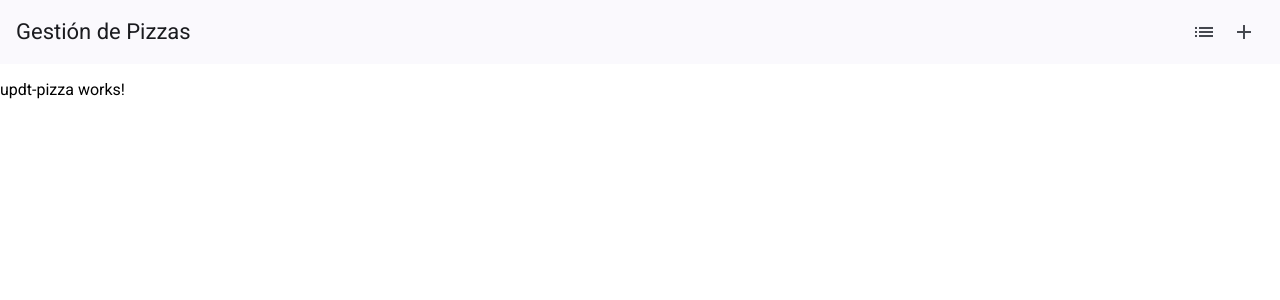
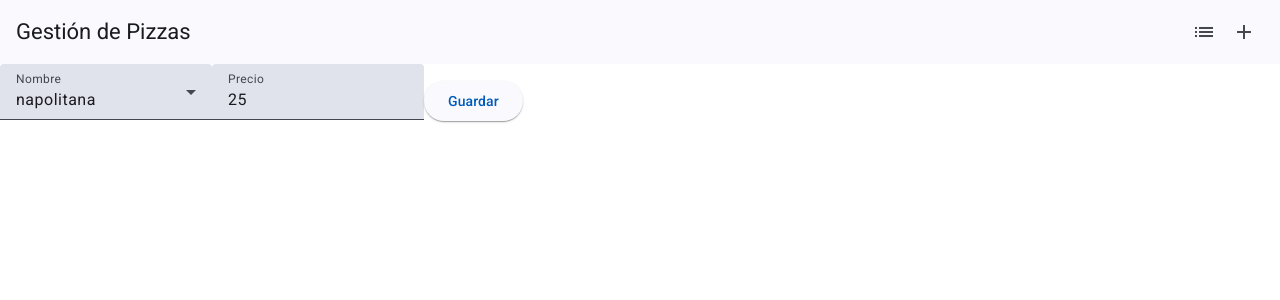
Before and after one commit to edeolazabal-upc/pizza-app, an Angular app: page /edit-pizza/1 in a window 1280 px wide. Shown: the top 300 px of the page. Built offline with nearby package versions, Linux system fonts and the light colour scheme; data requests are answered from the project's data file.

Commit message:
ultimos cambios

```diff
--- a/server/db.json
+++ b/server/db.json
@@ -1,6 +1,19 @@
 {
-    "pizzas": [
-        {"id": 1, "nombre": "napolitana", "precio": 25},
-        {"id": 3, "nombre": "margarita", "precio": 22.5}
-    ]
+  "pizzas": [
+    {
+      "id": "1",
+      "nombre": "napolitana",
+      "precio": 25
+    },
+    {
+      "nombre": "margarita",
+      "precio": 23,
+      "id": "2"
+    },
+    {
+      "id": "637c",
+      "nombre": "peruana",
+      "precio": 20
+    }
+  ]
 }
--- a/src/app/component/list-pizza/list-pizza.component.html
+++ b/src/app/component/list-pizza/list-pizza.component.html
@@ -6,7 +6,7 @@
 
     <ng-container matColumnDef="nombre">
       <th mat-header-cell *matHeaderCellDef> Nombre </th>
-      <td mat-cell *matCellDef="let element"> {{element.normbre}} </td>
+      <td mat-cell *matCellDef="let element"> {{element.nombre}} </td>
     </ng-container>
 
     <ng-container matColumnDef="precio">
--- a/src/app/component/updt-pizza/updt-pizza.component.html
+++ b/src/app/component/updt-pizza/updt-pizza.component.html
@@ -1 +1,15 @@
-<p>updt-pizza works!</p>
+<form [formGroup]="pizzaForm" (ngSubmit)="onSubmit()">
+    <mat-form-field>
+      <mat-label>Nombre</mat-label>
+      <mat-select formControlName="nombre">
+        <mat-option *ngFor="let nombre of nombres" [value]="nombre">{{nombre}}</mat-option>
+      </mat-select>
+    </mat-form-field>
+
+    <mat-form-field>
+      <mat-label>Precio</mat-label>
+      <input matInput type="number" formControlName="precio">
+    </mat-form-field>
+
+    <button mat-raised-button color="primary" type="submit">Guardar</button>
+  </form>
--- a/src/app/component/updt-pizza/updt-pizza.component.ts
+++ b/src/app/component/updt-pizza/updt-pizza.component.ts
@@ -1,12 +1,64 @@
-import { Component } from '@angular/core';
+import { CommonModule } from '@angular/common';
+import { Component, OnInit } from '@angular/core';
+import { FormBuilder, FormGroup, ReactiveFormsModule } from '@angular/forms';
+import { MatButtonModule } from '@angular/material/button';
+import { MatFormFieldModule } from '@angular/material/form-field';
+import { MatInputModule } from '@angular/material/input';
+import { MatSelectModule } from '@angular/material/select';
+import { PizzaService } from '../../service/pizza.service';
+import { ActivatedRoute, Router } from '@angular/router';
 
 @Component({
   selector: 'app-updt-pizza',
   standalone: true,
-  imports: [],
+  imports: [
+    CommonModule,
+    ReactiveFormsModule,
+    MatFormFieldModule,
+    MatSelectModule,
+    MatInputModule,
+    MatButtonModule,
+  ],
   templateUrl: './updt-pizza.component.html',
   styleUrl: './updt-pizza.component.css'
 })
-export class UpdtPizzaComponent {
+export class UpdtPizzaComponent implements OnInit {
+  pizzaForm: FormGroup
+  id: number | null = null
+  nombres = ['napolitana', 'margarita', 'peruana']
+
+  constructor (
+    private fb: FormBuilder,
+    private pizzaService: PizzaService,
+    private route: ActivatedRoute,
+    private router: Router
+  ) {
+    this.pizzaForm = this.fb.group({
+      nombre: [''],
+      precio: ['']
+    })
+  }
+  ngOnInit(): void {
+    this.id = +this.route.snapshot.paramMap.get('id')!
+    if (this.id) {
+      this.pizzaService.getPizza(this.id).subscribe(pizza => {
+        this.pizzaForm.patchValue(pizza)
+      })
+    }
+  }
+  onSubmit(): void {
+    if (this.pizzaForm.valid) {
+      if (this.id) {
+        this.pizzaService.updatePizza(this.id, this.pizzaForm.value).subscribe(() => {
+          this.router.navigate(['/list-pizzas'])
+        })
+      } else {
+        this.pizzaService.addPizza(this.pizzaForm.value).subscribe(() => {
+          this.router.navigate(['/list-pizzas'])
+        })
+      }
+
+    }
+  }
 
 }
--- a/src/app/service/pizza.service.ts
+++ b/src/app/service/pizza.service.ts
@@ -21,9 +21,9 @@ export class PizzaService {
     return this.http.post<Pizza>(this.apiURL, pizza)
   }
   updatePizza(id: number, pizza: Pizza): Observable<Pizza> {
-    return this.http.put<Pizza>(`${this.apiURL}/{id}`, pizza)
+    return this.http.put<Pizza>(`${this.apiURL}/${id}`, pizza)
   }
   deletePizza(id: number): Observable<void> {
-    return this.http.delete<void>(`${this.apiURL}/{id}`)
+    return this.http.delete<void>(`${this.apiURL}/${id}`)
   }
 }
```
